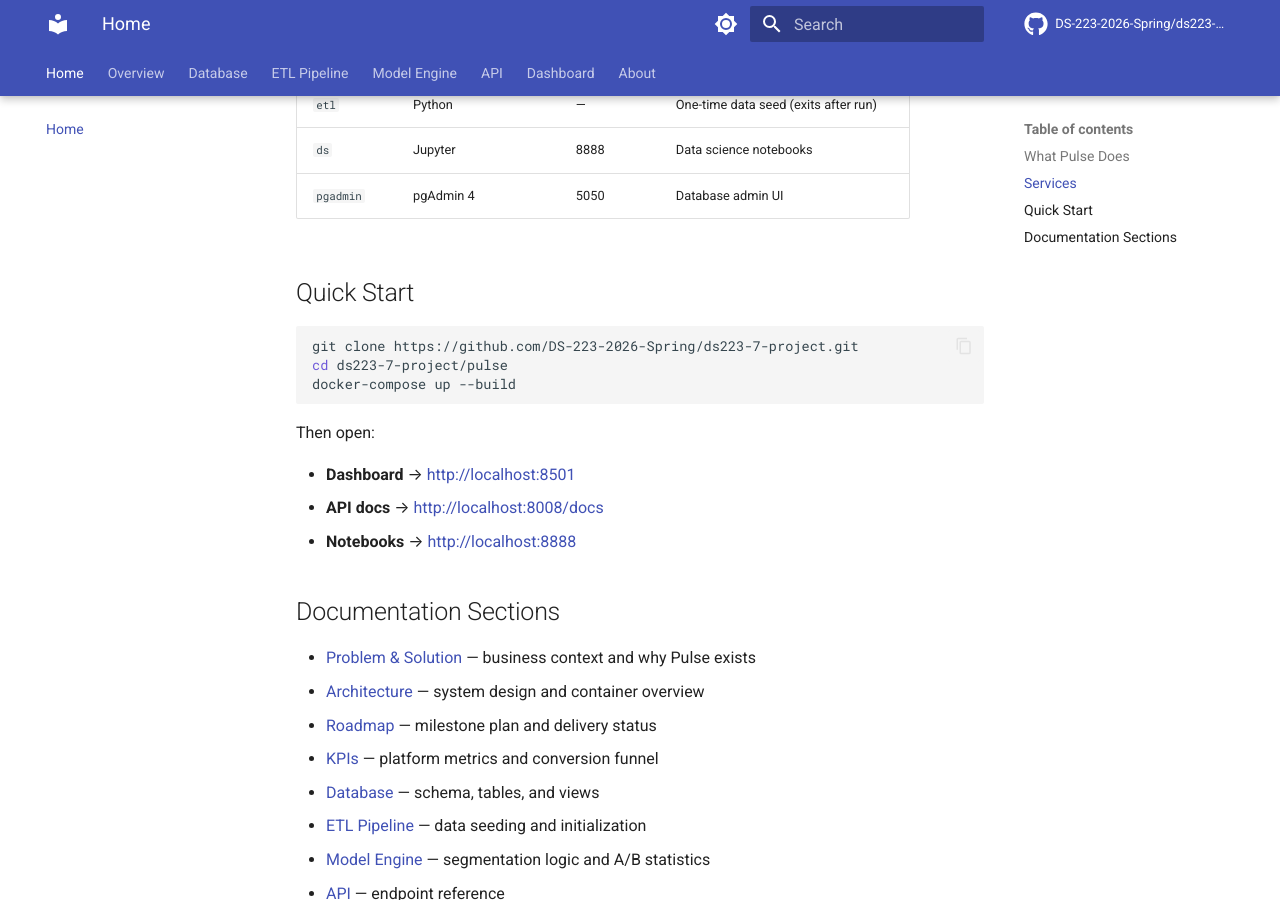
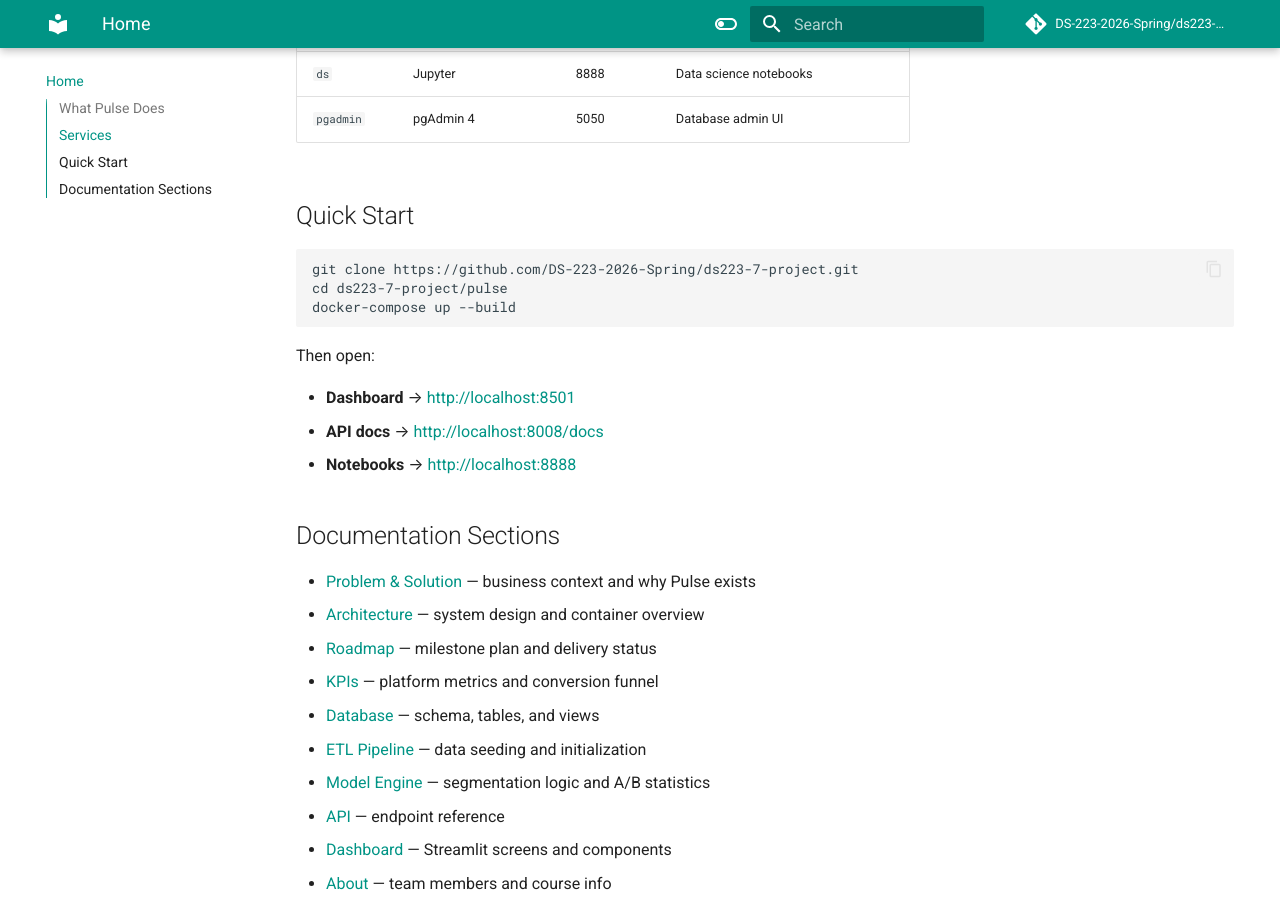
Before and after one commit to DS-223-2026-Spring/ds223-7-project, an MkDocs documentation site: the page built from docs/pages/index.md, in a window 1280 px wide and 900 px high, scrolled down 881 px. Built offline with MkDocs 1.6.1 and Material for MkDocs 9.7.7, drawn with Linux system fonts in a browser that asks for light colours; comment, search, counter and statistics services are not loaded.

Commit message:
docs: align MkDocs setup exactly with professor's tutorial
- Rename workflow docs.yml → ci.yaml to match tutorial spec
- ci.yaml: exact professor format — checkout, setup-python 3.x,
  actions/cache@v4, install mkdocs-material + mkdocstrings[python] +
  pillow + cairosvg, mkdocs build, mkdocs gh-deploy --force
- mkdocs.yml: teal/purple palette, teal/lime dark mode, all professor
  features (navigation.tabs, sections, toc.integrate, search.highlight,
  content.code.copy, etc.), mkdocstrings plugin with python paths
- requirements-docs.txt: mkdocs-material, mkdocstrings[python], pillow, cairosvg

Co-Authored-By: Claude Sonnet 4.6 <noreply@anthropic.com>

```diff
--- a/mkdocs.yml
+++ b/mkdocs.yml
@@ -7,50 +7,37 @@ docs_dir: docs/pages
 
 theme:
   name: material
+  features:
+    - navigation.tabs
+    - navigation.sections
+    - toc.integrate
+    - navigation.top
+    - search.suggest
+    - search.highlight
+    - content.tabs.link
+    - content.code.annotation
+    - content.code.copy
+  language: en
   palette:
     - scheme: default
-      primary: indigo
-      accent: blue
       toggle:
-        icon: material/brightness-7
+        icon: material/toggle-switch-off-outline
         name: Switch to dark mode
+      primary: teal
+      accent: purple
     - scheme: slate
-      primary: indigo
-      accent: blue
       toggle:
-        icon: material/brightness-4
+        icon: material/toggle-switch
         name: Switch to light mode
-  features:
-    - navigation.tabs
-    - navigation.tabs.sticky
-    - navigation.sections
-    - navigation.expand
-    - navigation.top
-    - search.highlight
-    - search.suggest
-    - content.code.copy
-    - content.code.annotate
-  icon:
-    repo: fontawesome/brands/github
+      primary: teal
+      accent: lime
 
 plugins:
   - search
-
-markdown_extensions:
-  - admonition
-  - pymdownx.details
-  - pymdownx.superfences
-  - pymdownx.highlight:
-      anchor_linenums: true
-  - pymdownx.inlinehilite
-  - pymdownx.snippets
-  - pymdownx.tabbed:
-      alternate_style: true
-  - tables
-  - attr_list
-  - md_in_html
-  - toc:
-      permalink: true
+  - mkdocstrings:
+      handlers:
+        python:
+          paths: ["."]
 
 nav:
   - Home: index.md
```
Also changed, not shown: requirements-docs.txt (+4 -3 lines), 2 other files.
